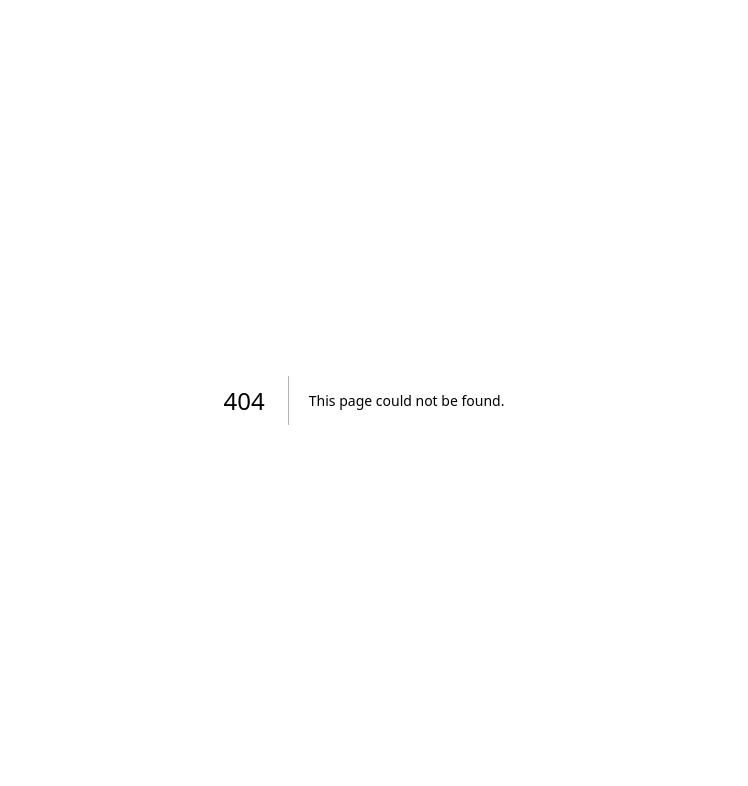
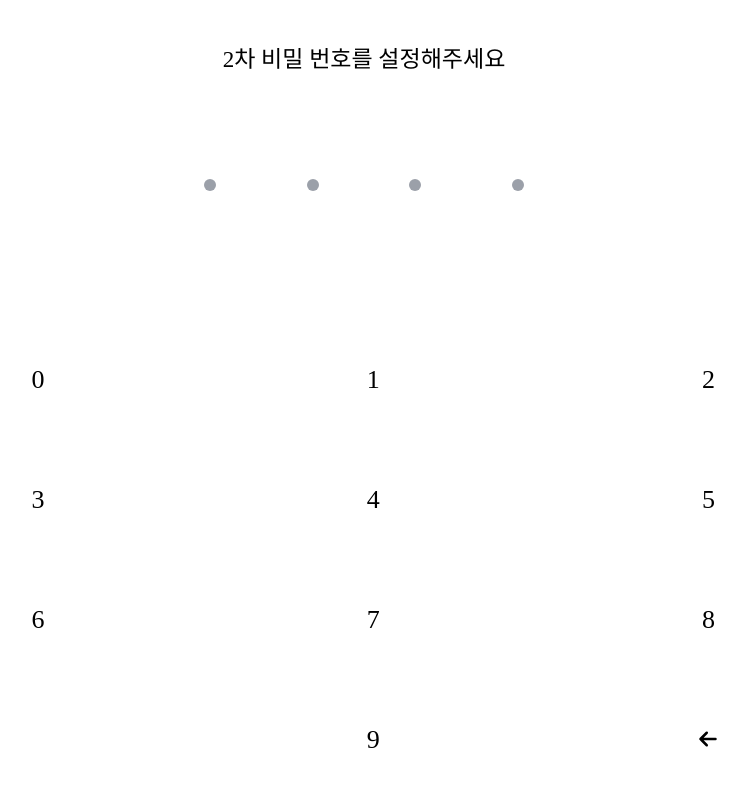
Before and after one commit to slobbie/next-template, a Next.js app in the folder app/: page /join/certified/complete in a window 1280 px wide. Before the commit this address had no page. Shown: the top 786 px of the page, without its empty margins (276-1024 px from the left). Built offline with nearby package versions, Linux system fonts and the light colour scheme.

Commit message:
[ADD] 회원 가입 완료 페이지 / 2차 인증 설정 페이지 추가

```diff
--- /dev/null
+++ b/app/src/app/join/certified/complete/complete.module.scss
@@ -0,0 +1,34 @@
+.bottomBox {
+  width: 100%;
+  margin-top: auto;
+  height: 60%;
+  display: flex;
+  flex-wrap: wrap;
+  justify-content: flex-end;
+  align-content: flex-start;
+}
+
+.pwdBox {
+  display: flex;
+  align-items: center;
+  justify-content: space-around;
+  width: 40%;
+  height: 50px;
+  margin-top: 86px;
+}
+
+
+.numItem {
+  width: 32.74%;
+  height: 25%;
+  display: flex;
+  align-items: center;
+  justify-content: center;
+}
+
+
+.ArrowIcon {
+  width: 30px;
+  height: 30px;
+  margin-bottom: 3px;
+}
--- /dev/null
+++ b/app/src/app/join/certified/complete/page.tsx
@@ -0,0 +1,58 @@
+import Container from '@/common/components/container/Container'
+import React from 'react'
+import styles from '@/join/style/join.module.scss'
+import certifiedStyle from '@/join/style/certified.module.scss'
+import TypoCommon from '@/common/components/typography/TypoCommon'
+import completeStyle from '@/join/certified/complete/complete.module.scss'
+import Dot from '@/common/components/dot/Dot'
+import Space from '@/common/components/space/Space'
+import Image from 'next/image'
+import arrowIcon from '@/public/icon/arrowLeft.svg'
+
+// 2차 비밀번호 설정 페이지
+const Complete = () => {
+  const arr = [...Array(9).keys()];
+  return (
+    <div className={styles.wrapper}>
+      <div className={certifiedStyle.content}>
+        <Container
+          position='flex-col'
+          justifyContent='flex-start'
+          alignContent='center'
+        >
+          <Space bottom={40} />
+          <TypoCommon typographyType='t5'>
+            2차 비밀 번호를 설정해주세요
+          </TypoCommon>
+          <div className={completeStyle.pwdBox}>
+            <Dot />
+            <Dot />
+            <Dot />
+            <Dot />
+          </div>
+          <div className={completeStyle.bottomBox}>
+            {arr.map((item, i) => {
+              return (
+                <div key={i} className={completeStyle.numItem}>
+                  <TypoCommon typographyType='t4'>
+                    {item}
+                  </TypoCommon>
+                </div>
+              )
+            })}
+              <div className={completeStyle.numItem}>
+                  <TypoCommon typographyType='t4'>
+                    9
+                  </TypoCommon>
+                </div>
+                <div className={completeStyle.numItem}>
+                  <Image className={completeStyle.ArrowIcon} src={arrowIcon} alt='지우기 버튼' />
+                </div>
+          </div>
+        </Container>
+      </div>
+    </div>
+  )
+}
+
+export default Complete
--- a/app/src/app/join/page.tsx
+++ b/app/src/app/join/page.tsx
@@ -14,10 +14,12 @@ import CheckBox from '@/common/components/checkBox/CheckBox'
 import BottomSheetList from '@/common/components/bottomSheet/BottomSheetList'
 import SelectBottomSheet from '@/join/components/select/SelectBottomSheet'
 import Confirm from '@/common/components/popup/Confirm'
+import { useRouter } from 'next/navigation'
 
 
 /** 회원 가입 페이지 */
 const Join = () => {
+  const router = useRouter()
   const mbrNmInputRef = useRef<HTMLInputElement>(null) // 멤버이름 ref
   const phoneComInputRef = useRef<HTMLInputElement>(null) // 통신사 ref
   const ssNumInputRef = useRef<HTMLInputElement>(null) // 주민번호 ref
@@ -249,7 +251,7 @@ const Join = () => {
   }
 
   const joinNextStepHandler = () => {
-    console.log('핸드폰 인증으로 이동')
+    router.push('/join/certified')
     setIsAgreeActive((prev) => !prev)
   }
 
--- a/app/src/app/join/style/certified.module.scss
+++ b/app/src/app/join/style/certified.module.scss
@@ -10,3 +10,10 @@
 .input_box {
   width: 100%;
 }
+
+.bottomBtnBox {
+  margin-top: 60px;
+  width: 100%;
+  display: flex;
+  justify-content: center;
+}
--- a/app/src/app/join/style/join.module.scss
+++ b/app/src/app/join/style/join.module.scss
@@ -1,3 +1,5 @@
+@use '../../../styles/index.module.scss' as colors;
+
 .wrapper {
   display: flex;
   width: 100%;
--- a/app/src/recoil/popupAtom.ts
+++ b/app/src/recoil/popupAtom.ts
@@ -11,14 +11,9 @@ interface popupInterface {
   cancelEvent?: () => void
 }
 
-export const isPopup = atom<boolean>({
-  key: 'isPopup',
-  default: false,
-});
-
 
 export const popupProps = atom<popupInterface>({
-  key: 'popupProps',
+  key: 'popupPropsAtom',
   default: {
     isPopup: false,
     type: 'alert',
--- a/app/src/styles/colors.module.scss
+++ b/app/src/styles/colors.module.scss
@@ -1,6 +1,7 @@
 $primary-color: #1b64da;
 
 $gray100: #fff;
+$gray200: #f2f2f5;
 $gray300: #e2e4e6;
 $gray400: #9ba0a9;
 $gray600: #1e1e25;
@@ -14,6 +15,7 @@ $greyOpacity300: rgba(0,29,58,0.18);
   primary-color: $primary-color;
 
   gray100: $gray100;
+  gray200: $gray200;
   gray300: $gray300;
   gray400: $gray400;
   gray600: $gray600;
--- a/app/tsconfig.json
+++ b/app/tsconfig.json
@@ -1,6 +1,6 @@
 {
   "compilerOptions": {
-    "target": "es5",
+    "target": "es2015",
     "lib": ["dom", "dom.iterable", "esnext"],
     "allowJs": true,
     "skipLibCheck": true,
@@ -11,6 +11,7 @@
     "moduleResolution": "bundler",
     "resolveJsonModule": true,
     "isolatedModules": true,
+    "downlevelIteration": true,
     "jsx": "preserve",
     "incremental": true,
     "plugins": [
```
Also changed, not shown: app/src/app/join/certified/page.tsx (+36 -8 lines), app/public/icon/arrowLeft.svg (added).
